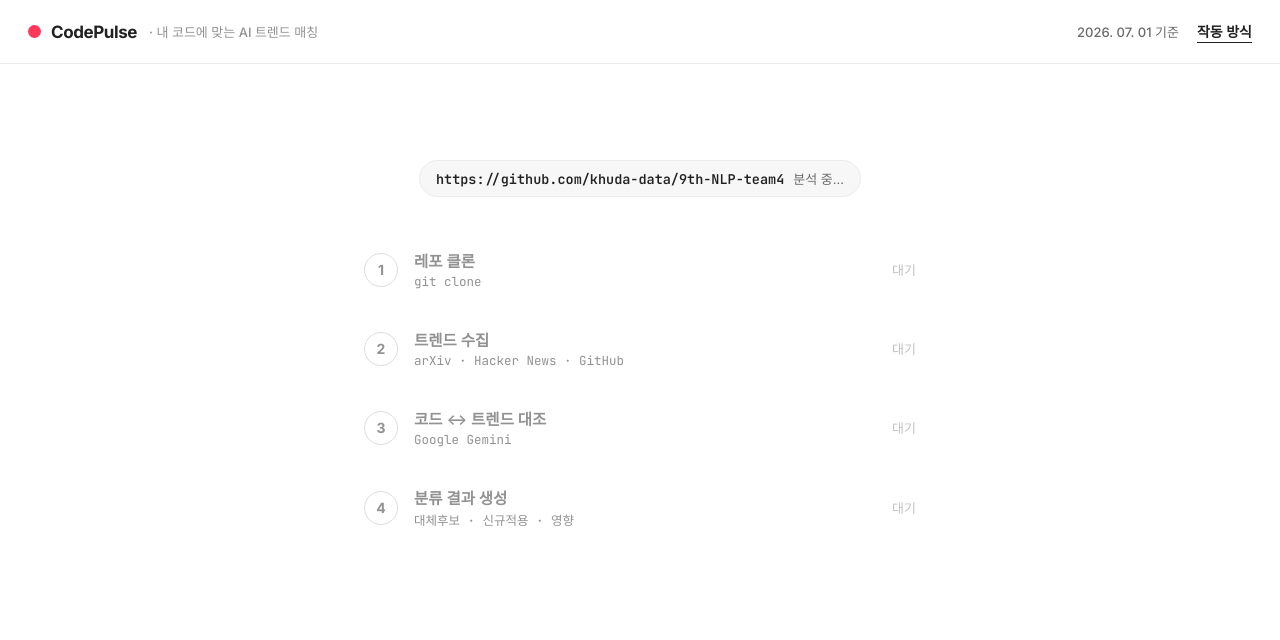
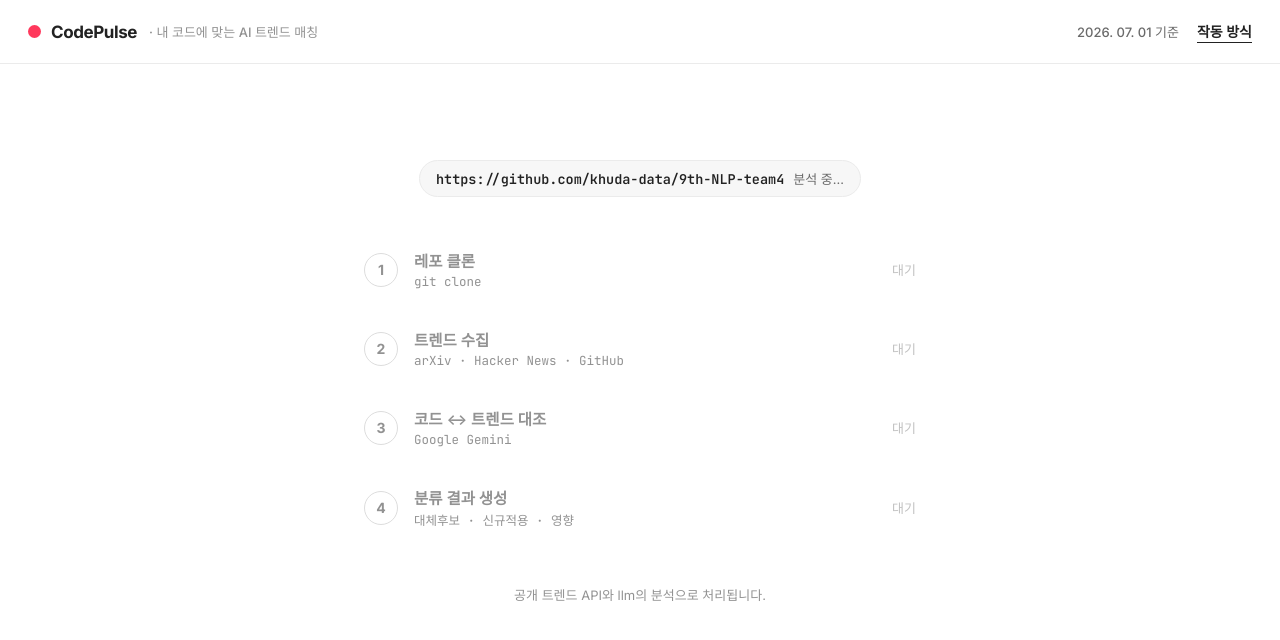
Before and after one commit to khuda-data/9th-NLP-team4, a React (Vite) app in the folder codepulse-web/: page /analyzing in a window 1280 px wide. Shown: the top 640 px of the page. Built offline with nearby package versions, Linux system fonts and the light colour scheme.

Commit message:
style: css 수정

```diff
--- a/codepulse-web/src/views/AnalyzingView.tsx
+++ b/codepulse-web/src/views/AnalyzingView.tsx
@@ -108,7 +108,7 @@ export default function AnalyzingView({ repoDisplay }: Props) {
           />
         ))}
       </StepsList>
-
+      <Note>공개 트렌드 API와 llm의 분석으로 처리됩니다.</Note>
     </Section>
   );
 }
```
